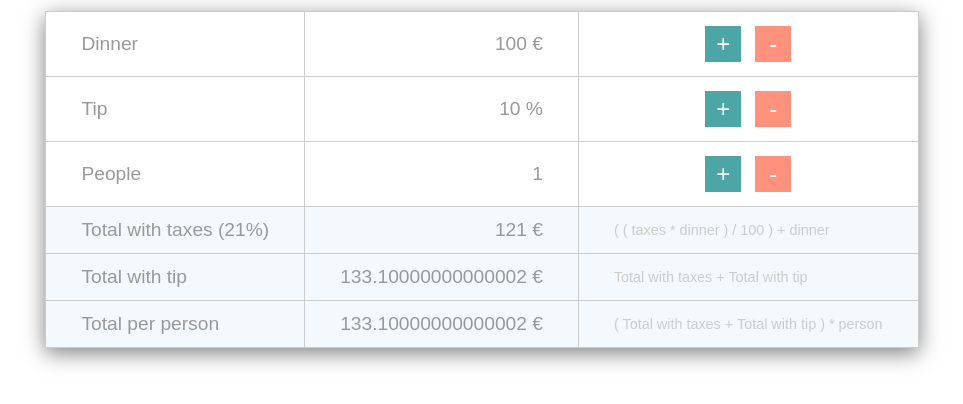
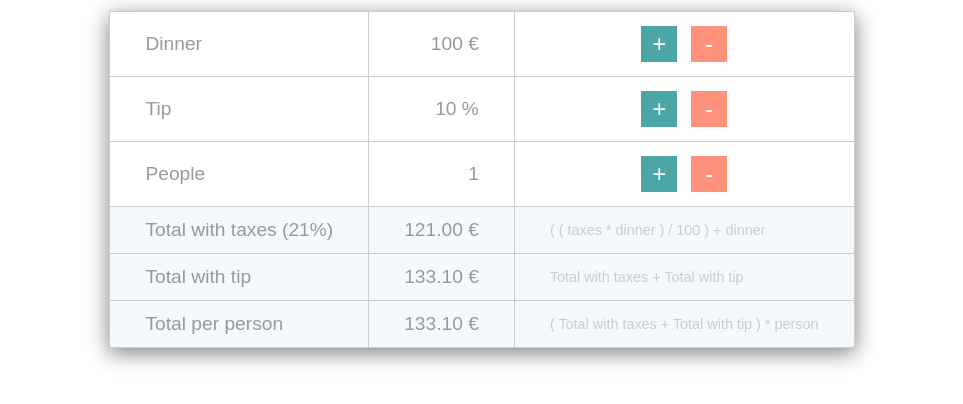
Before and after one commit to beatrizsmerino/vue-dinner-calculator, a plain HTML site: page index.html in a window 1280 px wide. Shown: the part 116-520 px from the top of the page, without its empty margins (158-1121 px from the left). Drawn offline with Linux system fonts and the light colour scheme.

Commit message:
refactor: use decimals on frontend

```diff
--- a/index.html
+++ b/index.html
@@ -13,7 +13,7 @@
             <tbody>
                 <tr>
                     <td>Dinner</td>
-                    <td>{{dinner}} €</td>
+                    <td>{{ dinner }} €</td>
                     <td>
                         <div class="list-buttons">
                             <button @click="increment('dinner')" class="list-buttons__item button button--add">+</button>
@@ -23,7 +23,7 @@
                 </tr>
                 <tr>
                     <td>Tip</td>
-                    <td>{{tip}} %</td>
+                    <td>{{ tip }} %</td>
                     <td>
                         <div class="list-buttons">
                             <button @click="increment('tip')" class="list-buttons__item button button--add">+</button>
@@ -33,7 +33,7 @@
                 </tr>
                 <tr>
                     <td>People</td>
-                    <td>{{people}}</td>
+                    <td>{{ people }}</td>
                     <td>
                         <div class="list-buttons">
                             <button @click="increment('people')" class="list-buttons__item button button--add">+</button>
@@ -43,17 +43,17 @@
                 </tr>
                 <tr class="total">
                     <td>Total with taxes (21%)</td>
-                    <td>{{ totalTaxes() }} €</td>
+                    <td>{{ totalTaxes().toFixed(2) }} €</td>
                     <td class="formula">( ( taxes * dinner ) / 100 ) + dinner</td>
                 </tr>
                 <tr class="total">
                     <td>Total with tip</td>
-                    <td>{{ totalTip() }} €</td>
+                    <td>{{ totalTip().toFixed(2) }} €</td>
                     <td class="formula">Total with taxes + Total with tip</td>
                 </tr>
                 <tr class="total">
                     <td>Total per person</td>
-                    <td>{{ totalPerson() }} €</td>
+                    <td>{{ totalPerson().toFixed(2) }} €</td>
                     <td class="formula">( Total with taxes + Total with tip ) * person</td>
                 </tr>
             </tbody>
```
